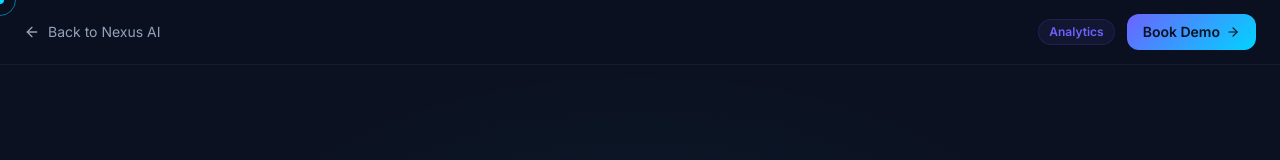
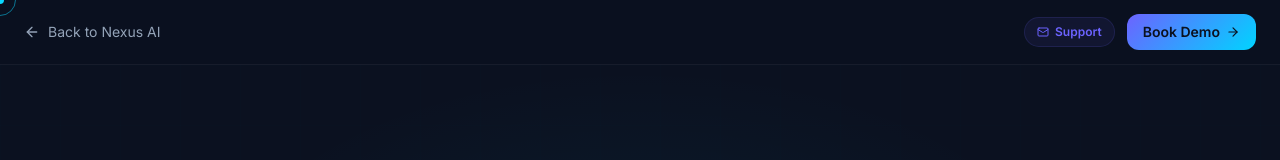
Before and after one commit to nitinarora7838-jpg/nexusai-cluade-updated1, a Next.js app: page /products/ai-analytics-dashboard in a window 1280 px wide. Shown: the top 160 px of the page. Built offline with nearby package versions, Linux system fonts and the light colour scheme.

Commit message:
feat: make Support nav button a mailto link on product pages
Support badge in product page nav now links to ai@nexus-aisolution.com
with a mail icon. Clicking opens the user's email client directly.

Co-Authored-By: Claude Sonnet 4.6 <noreply@anthropic.com>

```diff
--- a/app/products/[slug]/ProductPageClient.tsx
+++ b/app/products/[slug]/ProductPageClient.tsx
@@ -54,12 +54,15 @@ export default function ProductPageClient({ product }: { product: ProductData })
             Back to Nexus AI
           </Link>
           <div className="flex items-center gap-3">
-            <span
-              className="text-xs font-semibold px-2.5 py-1 rounded-full hidden sm:block"
+            <a
+              href="mailto:ai@nexus-aisolution.com"
+              title="Email us: ai@nexus-aisolution.com"
+              className="inline-flex items-center gap-1.5 text-xs font-semibold px-3 py-1.5 rounded-full hidden sm:flex transition-opacity hover:opacity-80"
               style={{ background: `${color}15`, color, border: `1px solid ${color}25` }}
             >
-              {tag}
-            </span>
+              <svg xmlns="http://www.w3.org/2000/svg" className="w-3 h-3" viewBox="0 0 24 24" fill="none" stroke="currentColor" strokeWidth="2" strokeLinecap="round" strokeLinejoin="round"><rect width="20" height="16" x="2" y="4" rx="2"/><path d="m22 7-8.97 5.7a1.94 1.94 0 0 1-2.06 0L2 7"/></svg>
+              Support
+            </a>
             <a
               href="https://calendly.com/nitinarora81788/30min"
               target="_blank"
```
